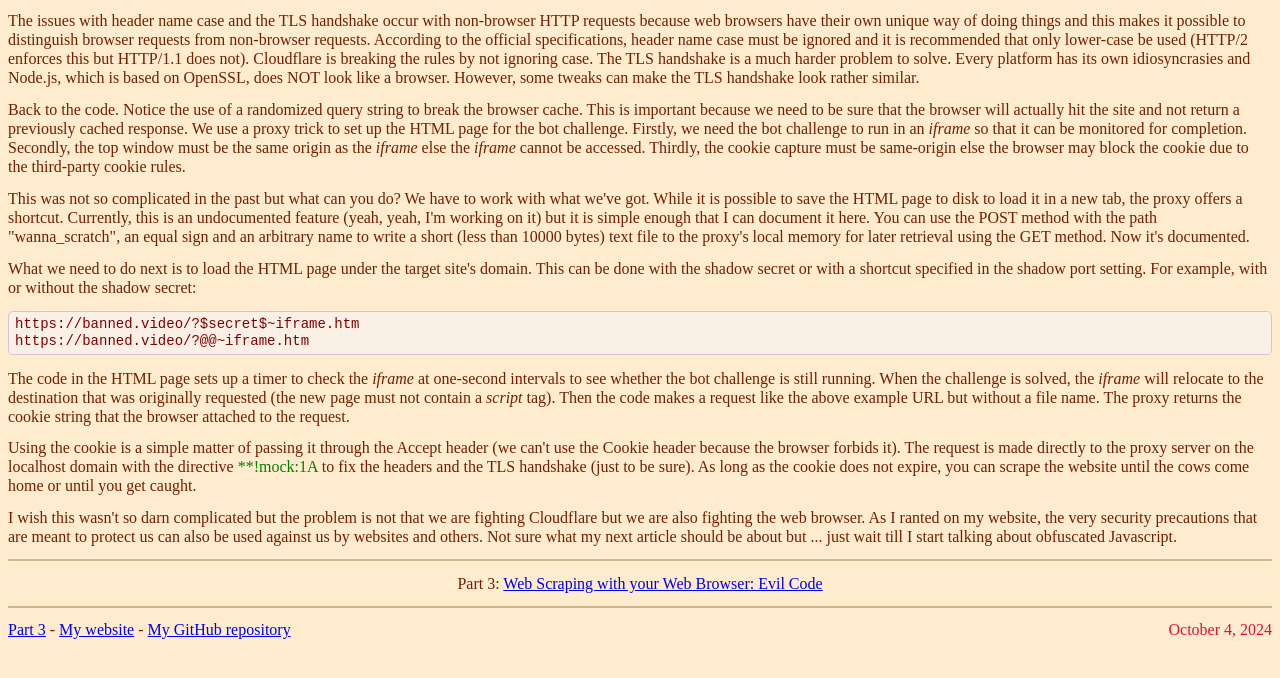
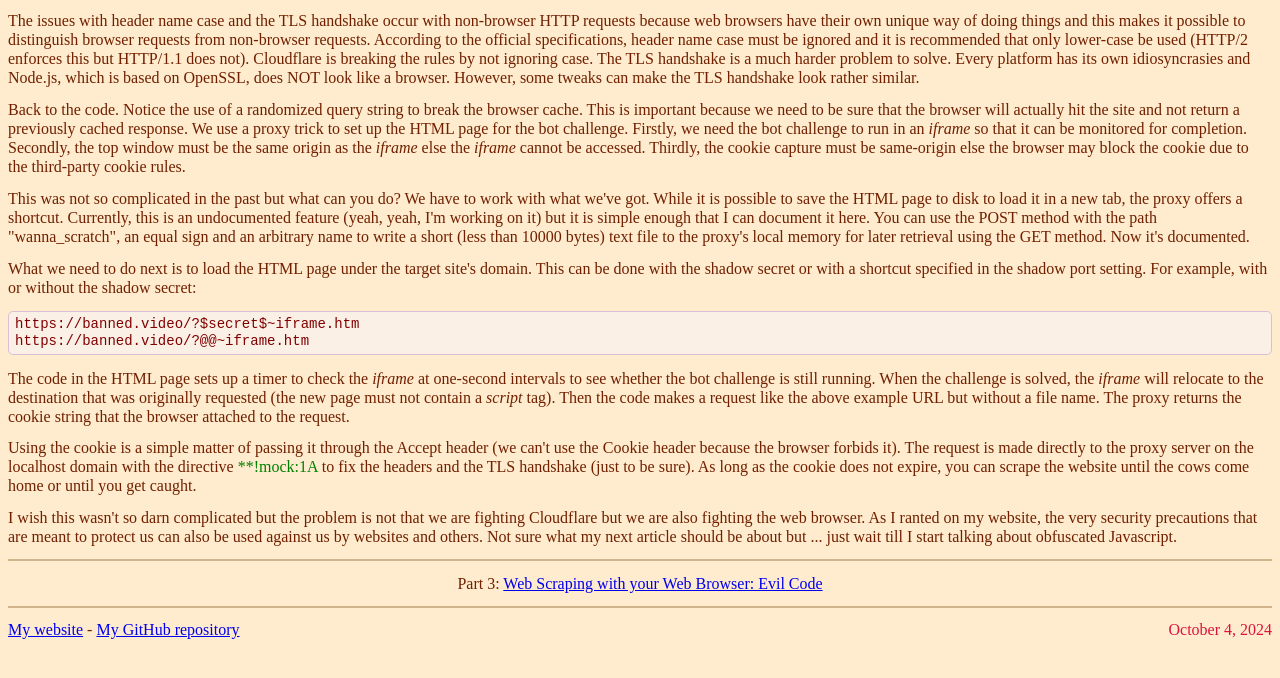
Before and after one commit to 8chanAnon/8chananon.github.io, a plain HTML site: page tut/scraping2.html in a window 1280 px wide. Shown: the part 1784-2462 px from the top of the page. Drawn offline with Linux system fonts and the light colour scheme.

Commit message:
Update scraping2.html

```diff
--- a/tut/scraping2.html
+++ b/tut/scraping2.html
@@ -222,7 +222,6 @@ Part 3: <a href="scraping3.html">Web Scraping with your Web Browser: Evil Code</
 
 <p><hr><p>
 
-<a href="scraping3.html">Part 3</a> -
 <a href="https://8chananon.github.io">My website</a> -
 <a href="https://github.com/8chananon">My GitHub repository</a>
 <span style="float:right"><r_>October 4, 2024</r_></span>
```
